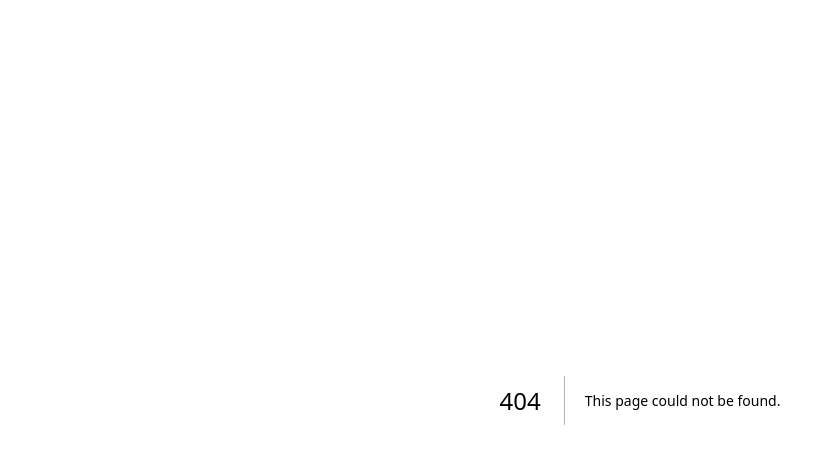
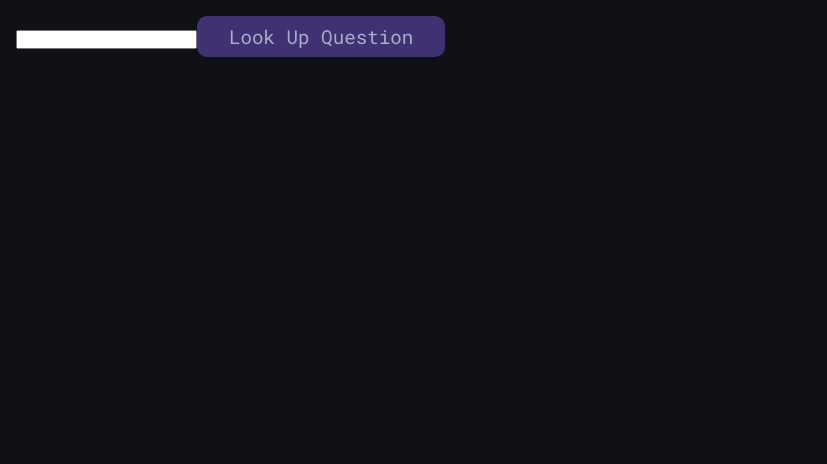
Before and after one commit to tyler-daigle/ham-exam-next, a Next.js app: page /questionlist in a window 1280 px wide. Before the commit this address had no page. Shown: the top 464 px of the page, without its empty margins (0-827 px from the left). Built offline with nearby package versions, Linux system fonts and the light colour scheme.

Commit message:
changing components

```diff
--- a/components/QuestionContainer.tsx
+++ b/components/QuestionContainer.tsx
@@ -4,5 +4,5 @@ export interface Props {
   children: React.ReactNode
 }
 export default function QuestionContainer({ children }: Props) {
-  return <li className={styles.questionContainer}>{children}</li>;
+  return <div className={styles.questionContainer}>{children}</div>;
 }
--- /dev/null
+++ b/pages/questionlist.tsx
@@ -0,0 +1,55 @@
+import { useEffect, useState } from "react";
+import { QuestionWithChoices } from "@/types/types";
+import { z } from "zod";
+
+import QuestionItem from "@/components/QuestionItem";
+import QuestionContainer from "@/components/QuestionContainer";
+import QuestionText from "@/components/QuestionText";
+import QuestionChoices from "@/components/QuestionChoices";
+
+import MainContainer from "@/components/UI/MainContainer";
+import Button from "@/components/UI/Button";
+
+
+export default function QuestionListPage() {
+  const [questionId, setQuestionId] = useState("");
+  const [questionData, setQuestionData] = useState<QuestionWithChoices>();
+  const [error, setError] = useState(false);
+  const [errorMessage, setErrorMessage] = useState<string>();
+  const [showChoices, setShowChoices] = useState(false);
+
+  const lookupQuestion = async (e: React.FormEvent<HTMLFormElement>) => {
+    e.preventDefault();
+
+    try {
+      const parser = z.string().length(5);
+      parser.parse(questionId);
+      setError(false);
+      console.log(`Looking up: ${questionId}`)
+
+      const res = await fetch(`http://localhost:3000/api/question/${questionId}`);
+      const json = await res.json() as QuestionWithChoices;
+      console.log(json);
+      setQuestionData(json)
+    } catch (e) {
+      setError(true);
+      setErrorMessage("Error in your input.")
+    }
+
+  }
+  return (
+    <MainContainer>
+      <form onSubmit={lookupQuestion}>
+        <input type="text" value={questionId} onChange={(e) => setQuestionId(e.target.value.toUpperCase())} />
+        <Button>Look Up Question</Button>
+        {questionData && (
+          <QuestionContainer>
+            <QuestionText>{questionData.questionText}</QuestionText>
+            <span onClick={() => setShowChoices(!showChoices)}>Show Choices</span>
+            {showChoices && <QuestionChoices choices={questionData.choices} />}
+          </QuestionContainer>)}
+        {error && <span>{errorMessage}</span>}
+      </form>
+    </MainContainer>
+  )
+}
--- a/styles/Button.module.css
+++ b/styles/Button.module.css
@@ -7,3 +7,7 @@
   border-radius: 10px;
   font-size: 1.2rem;
 }
+
+.primaryButton:active {
+  filter: brightness(70%);
+}
```
Also changed, not shown: components/QuestionItem.tsx (+13 -8 lines).
